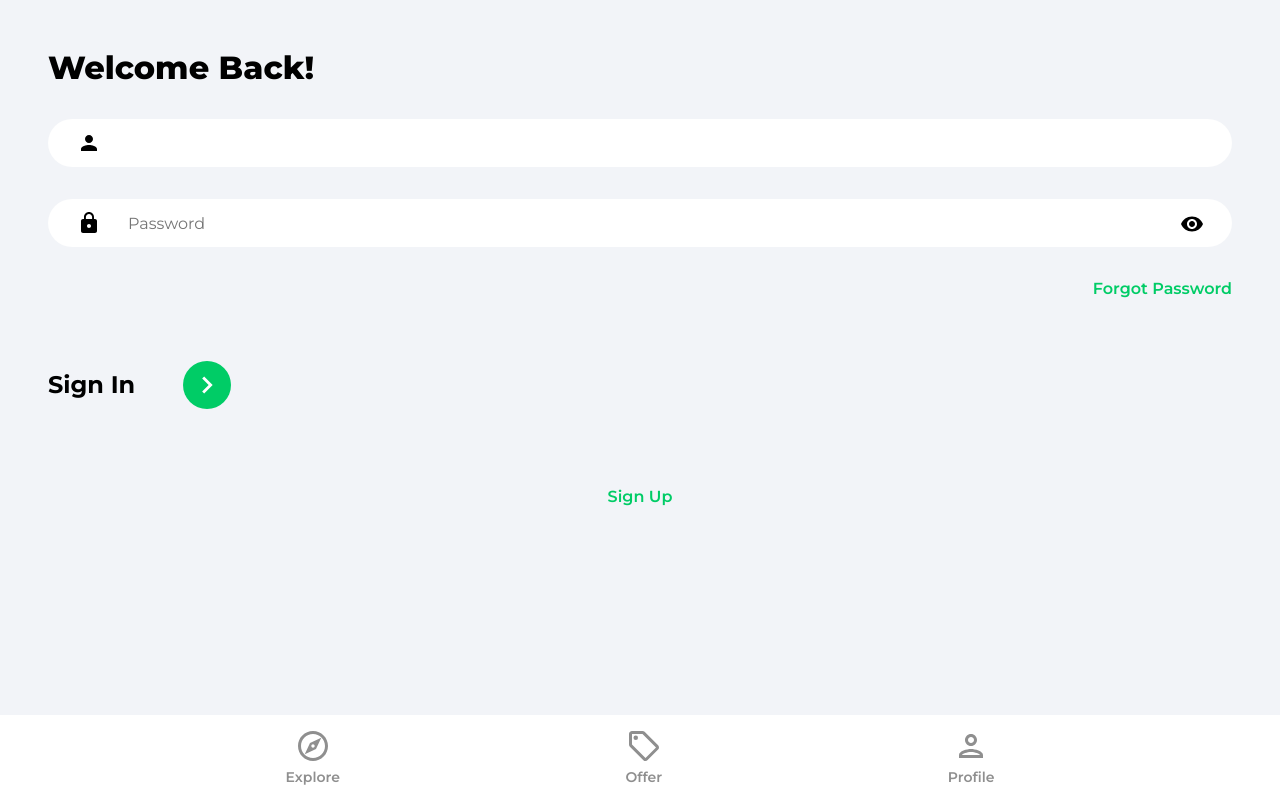
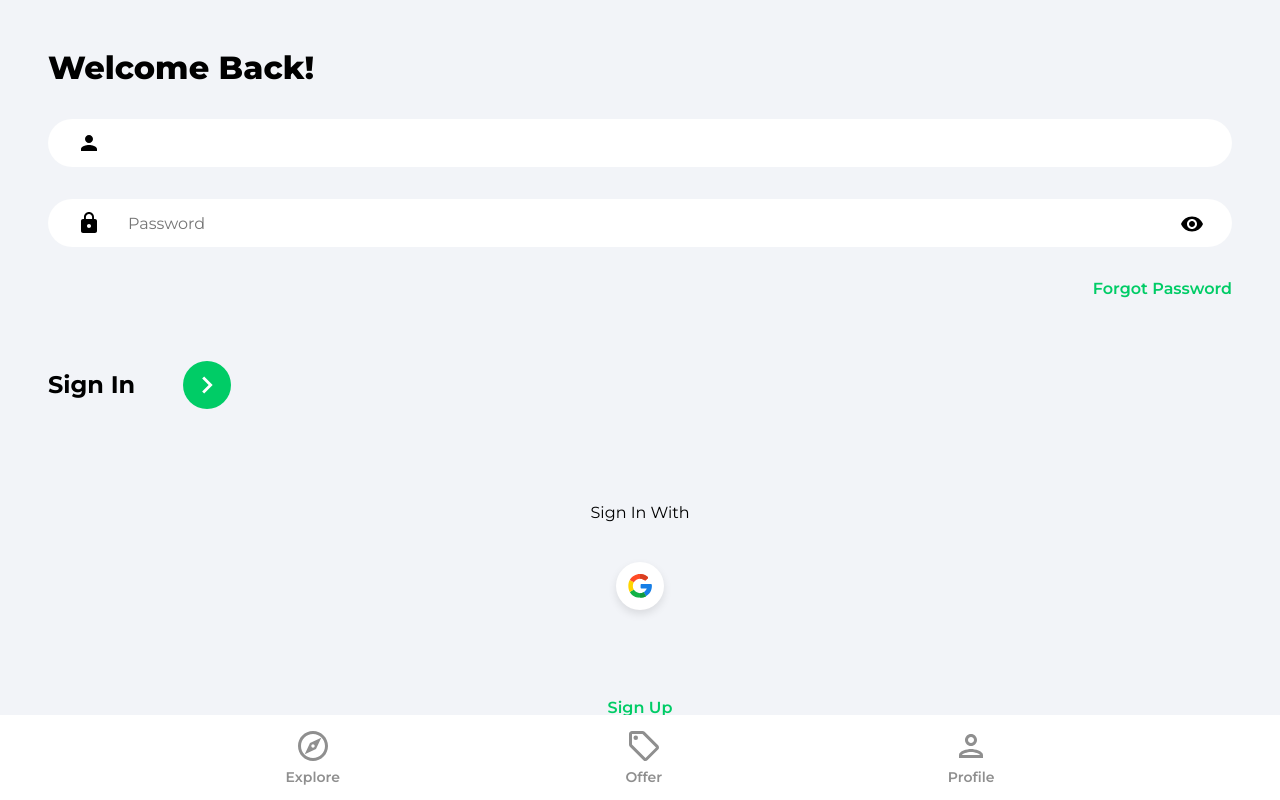
Before and after one commit to julianlk522/house-marketplace-project, a React (Create React App) app: page /sign-in in a window 1280 px wide. Built offline with nearby package versions, Linux system fonts and the light colour scheme.

Commit message:
Google OAuth sign-in/sign-up

```diff
--- /dev/null
+++ b/src/components/OAuth.jsx
@@ -0,0 +1,50 @@
+import React from 'react'
+import {useLocation, useNavigate} from 'react-router-dom'
+import {getAuth, signInWithPopup, GoogleAuthProvider} from 'firebase/auth'
+import {doc, setDoc, getDoc, serverTimestamp} from 'firebase/firestore'
+import {db} from '../firebase.config'
+import { toast } from 'react-toastify'
+import googleIcon from '../assets/svg/googleIcon.svg'
+
+function OAuth() {
+    const navigate = useNavigate()
+    const location = useLocation()
+
+    const onGoogleClick = async () => {
+        try {
+            const auth = getAuth()
+            const provider = new GoogleAuthProvider()
+            const result = await signInWithPopup(auth, provider)
+            const user = result.user
+
+            // check for user
+            const docRef = doc(db, 'users', user.uid)
+            const docSnap = await getDoc(docRef)
+
+            // if user doesn't exist
+            if(!docSnap.exists()) {
+                await setDoc(doc(db, 'users', user.uid), {
+                    name: user.displayName,
+                    email: user.email,
+                    timestamp: serverTimestamp()
+                })
+            }
+
+            navigate('/')
+        } catch (error) {
+            toast.error('Failed to authorize with Google')
+        }
+    }
+
+    return (
+        <div className="socialLogin">
+            <p>Sign {location.pathname === '/sign-up' ? 'Up' : 'In'} With </p>
+
+            <button className="socialIconDiv" onClick={onGoogleClick}>
+                <img src={googleIcon} alt="Google" className='socialIconImg'/>
+            </button>
+        </div>
+    )
+}
+
+export default OAuth
--- a/src/pages/SignIn.jsx
+++ b/src/pages/SignIn.jsx
@@ -4,6 +4,7 @@
 import {getAuth, signInWithEmailAndPassword} from 'firebase/auth'
 import {ReactComponent as ArrowRightIcon} from '../assets/svg/keyboardArrowRightIcon.svg'
 import visibilityIcon from '../assets/svg/visibilityIcon.svg'
+import OAuth from '../components/OAuth'
 
 function SignIn() {
     const [showPassword, setShowPassword] = useState(false)
@@ -84,6 +85,8 @@
               </div>
             </form>
 
+            <OAuth />
+
             <Link to='/sign-up' className='registerLink'>
               Sign Up
             </Link>
--- a/src/pages/SignUp.jsx
+++ b/src/pages/SignUp.jsx
@@ -6,6 +6,7 @@
 import {Link, useNavigate} from 'react-router-dom'
 import {ReactComponent as ArrowRightIcon} from '../assets/svg/keyboardArrowRightIcon.svg'
 import visibilityIcon from '../assets/svg/visibilityIcon.svg'
+import OAuth from '../components/OAuth'
 
 function SignUp() {
     const [showPassword, setShowPassword] = useState(false)
@@ -105,6 +106,8 @@
               </div>
             </form>
 
+            <OAuth />
+
             <Link to='/sign-in' className='registerLink'>
               Sign In
             </Link>
```
